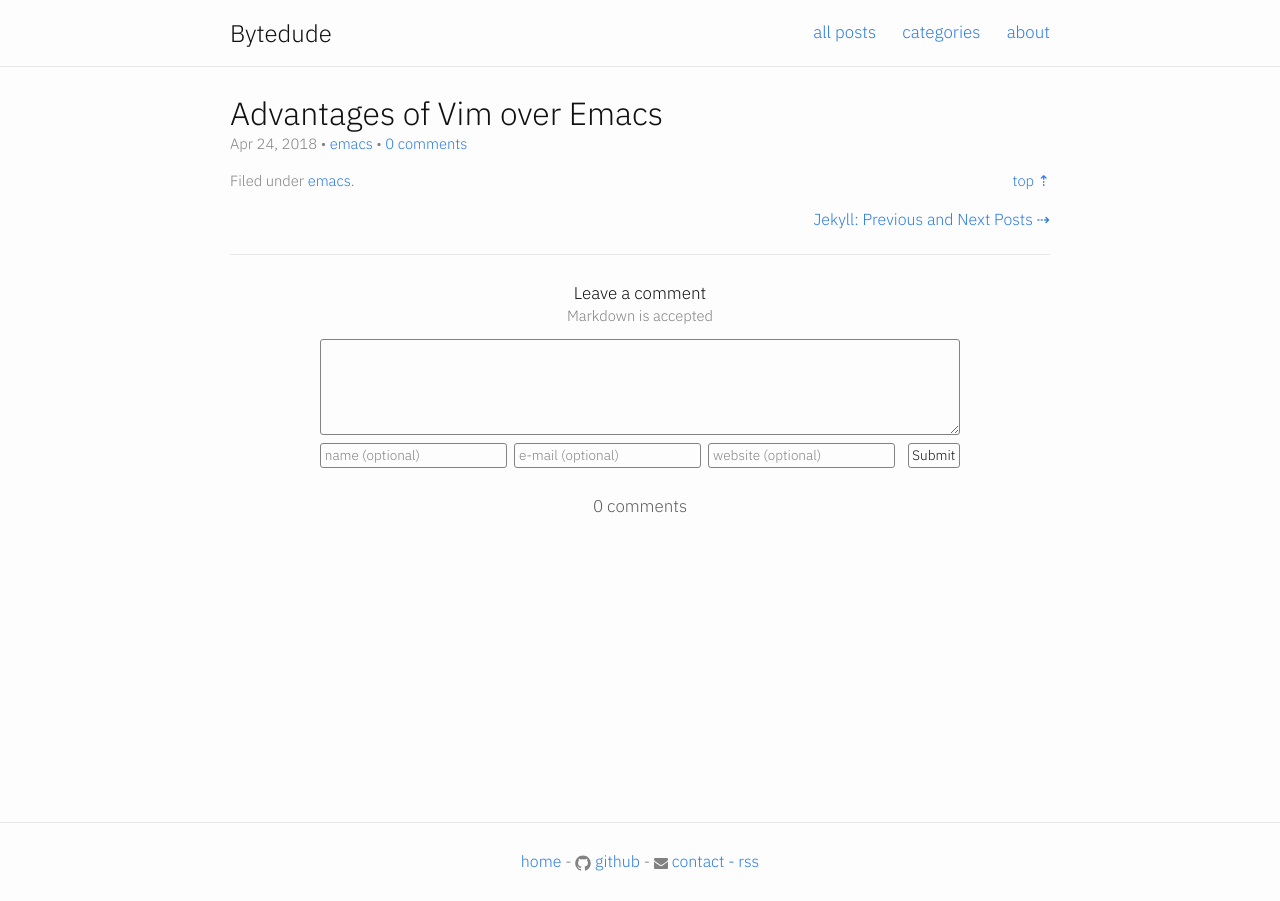
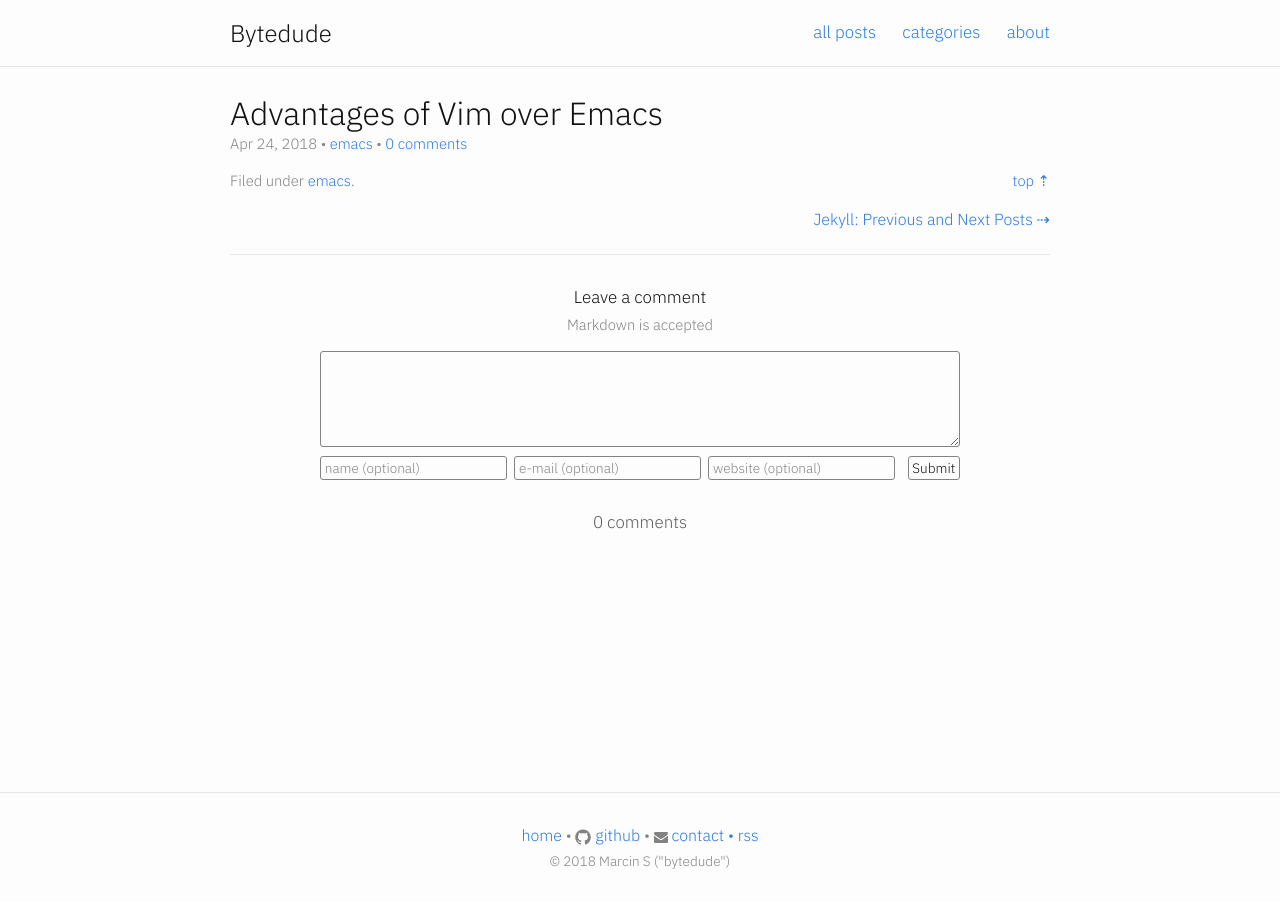
Before and after one commit to mrcnski/signor.dev, a Jekyll site: the page built from _posts/2018-04-24-advantages-of-vim-over-emacs.md, in a window 1280 px wide. Built offline with Jekyll 4.4.1, drawn with Linux system fonts in a browser that asks for light colours.

Commit message:
add a copyright notice

```diff
--- a/_config.yml
+++ b/_config.yml
@@ -21,6 +21,7 @@ short_url: "bytedude.com"
 twitter_username:
 github_username: "m-cat"
 category_dir: category
+copyright_year: 2018
 
 repository: "m-cat/bytedude.com"
 staticman:
@@ -28,7 +29,7 @@ staticman:
 
 # Outputting
 permalink: /:title/
-timezone: Europe/Rome
+timezone: Etc/UTC
 
 # Serving
 detach: false
--- a/_includes/footer.html
+++ b/_includes/footer.html
@@ -4,13 +4,17 @@
     <div class="footer-col-wrapper">
 
       <a href="{{ '/' | relative_url }}">home</a>
-      -
-      {% include icon-github.html username=site.github_username display='github' %}
-      -
+      •
+      {% include icon-github.html username=site.repository display='github' %}
+      •
       {% include icon-email.html email=site.email display='contact' %}
-      <a href="/secret">-</a>
+      <a href="/secret">•</a>
       <a href="{{ '/feed.xml' | relative_url }}">rss</a>
 
+    </div>
+
+    <div class="copyright">
+      © {{ site.copyright_year }} {{ site.author }} ("bytedude")
     </div>
   </div>
 
--- a/_layouts/home.html
+++ b/_layouts/home.html
@@ -2,8 +2,8 @@
 layout: default
 ---
 <article class="post">
+  <div class="home">
 
-  <div class="home">
     <header class="post-header">
       <h1 class="page-title">All Posts</h1>
     </header>
@@ -15,5 +15,4 @@ layout: default
     {% endfor %}
 
   </div>
-
 </article>
--- a/_sass/minutia/_layout.scss
+++ b/_sass/minutia/_layout.scss
@@ -56,7 +56,8 @@
 .footer-col-wrapper {
     color: $gray;
     text-align: center;
-    line-height: 1;
+
+    margin-bottom: $spacing-unit / 8;
 
     > a {
         white-space: nowrap;
@@ -425,16 +426,21 @@ $line-height: 1.3;
 }
 
 .comment-leave {
-    line-height: 1;
     font-size: $large-font-size;
-    margin-bottom: $spacing-unit / 4;
+    margin-bottom: $spacing-unit / 8;
 }
 .comment-info {
     color: $gray;
     font-size: $small-font-size;
-    line-height: 1;
 }
 .comment-counter {
-    line-height: 1;
     font-size: $large-font-size;
 }
+
+/* Copyright */
+
+.copyright {
+    font-size: $smaller-font-size;
+    color: $gray;
+    text-align: center;
+}
```
